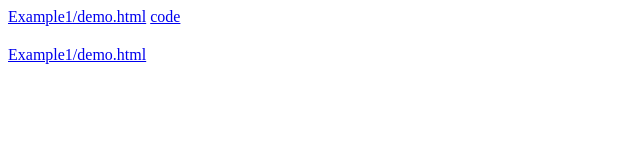
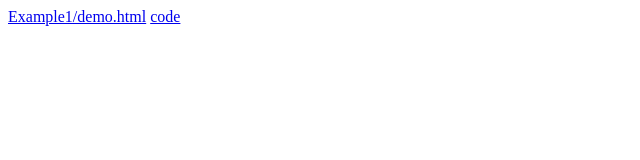
Before and after one commit to pipewriter/ld44-phaser-alternative, a plain HTML site: page docs/index.html in a window 1280 px wide. Shown: the whole page, without its empty margins (0-640 px from the left). Drawn offline with Linux system fonts and the light colour scheme.

Commit message:
minor adjustments to links

```diff
--- a/docs/index.html
+++ b/docs/index.html
@@ -5,11 +5,8 @@
 </head>
 <body>
     <div>
-        <a href="Example1/demo.html">Example1/demo.html</a>
-        <a href="Example1/code.html">code</a>
-    </div>
-    <div>
-        <a href="Example1/demo.html">Example1/demo.html</a>
+        <a href="example1/demo.html">Example1/demo.html</a>
+        <a href="https://github.com/pipewriter/ld44-phaser-alternative/blob/master/docs/example1/demo.html">code</a>
     </div>
 
     <style>
```
Also changed, not shown: docs/Example1/demo.html (+7 -14 lines).
